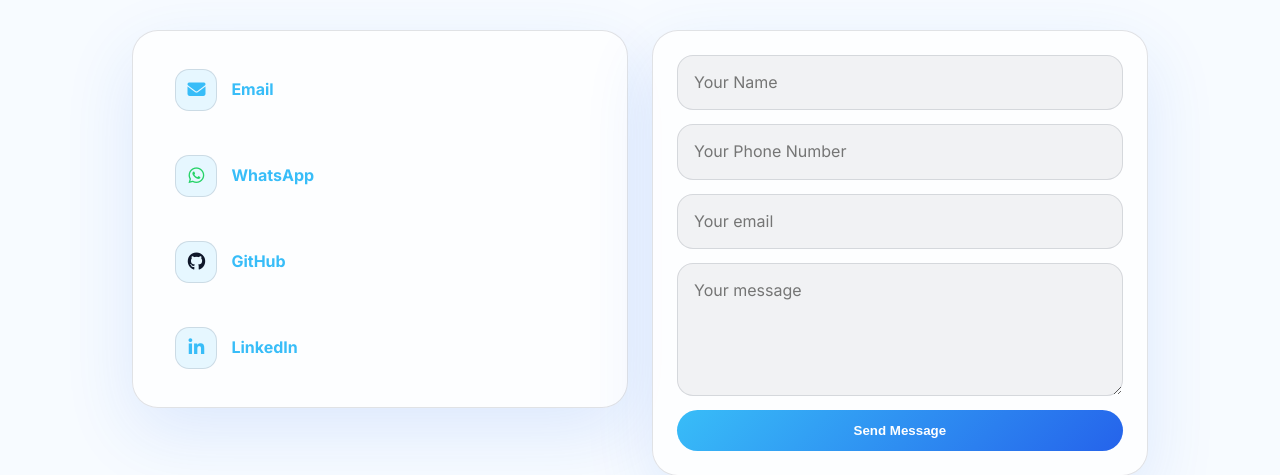
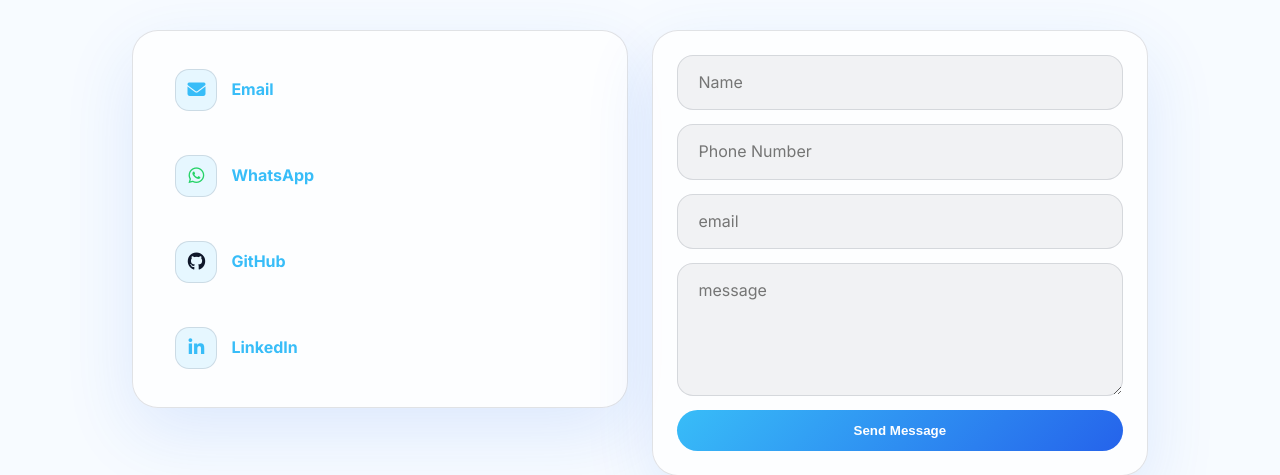
Before and after one commit to SudipGtm003/portfolio, a plain HTML site: page index.html in a window 1280 px wide. Shown: the part 3072-3547 px from the top of the page. Drawn offline with Linux system fonts and the light colour scheme.

Commit message:
Update project

```diff
--- a/index.html
+++ b/index.html
@@ -314,10 +314,10 @@
           <input type="hidden" name="_captcha" value="false" />
           <input type="hidden" name="_next" value="https://sudipgautam.info.np/index.html#contact" />
 
-          <input type="text" name="name" placeholder="Your Name" required />
-          <input type="tel" name="phone" placeholder="Your Phone Number" />
-          <input type="email" name="email" placeholder="Your email" required />
-          <textarea name="message" rows="4" placeholder="Your message" required></textarea>
+          <input type="text" name="name" placeholder=" Name" required />
+          <input type="tel" name="phone" placeholder=" Phone Number" />
+          <input type="email" name="email" placeholder=" email" required />
+          <textarea name="message" rows="4" placeholder=" message" required></textarea>
 
           <button class="btn primary" type="submit">
             Send Message
```
